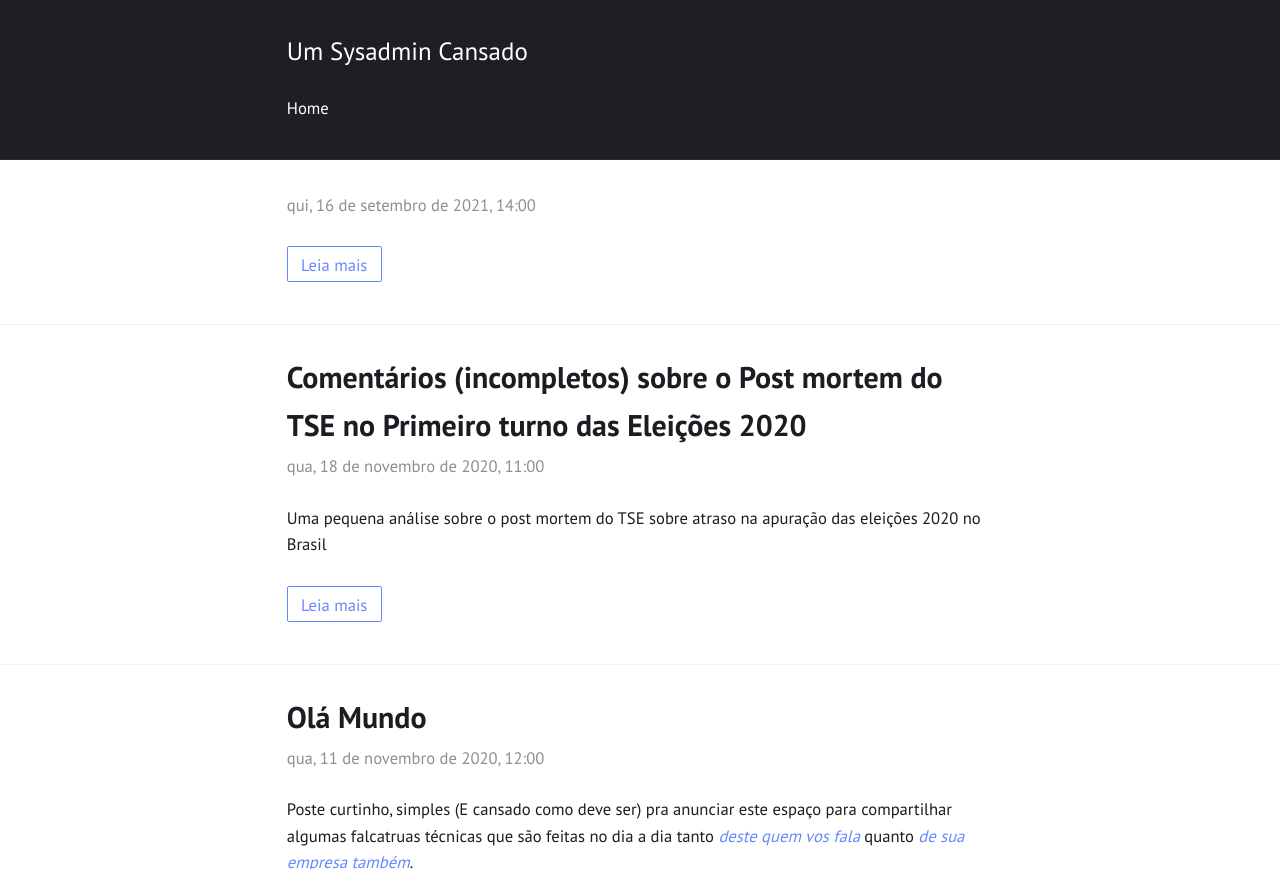
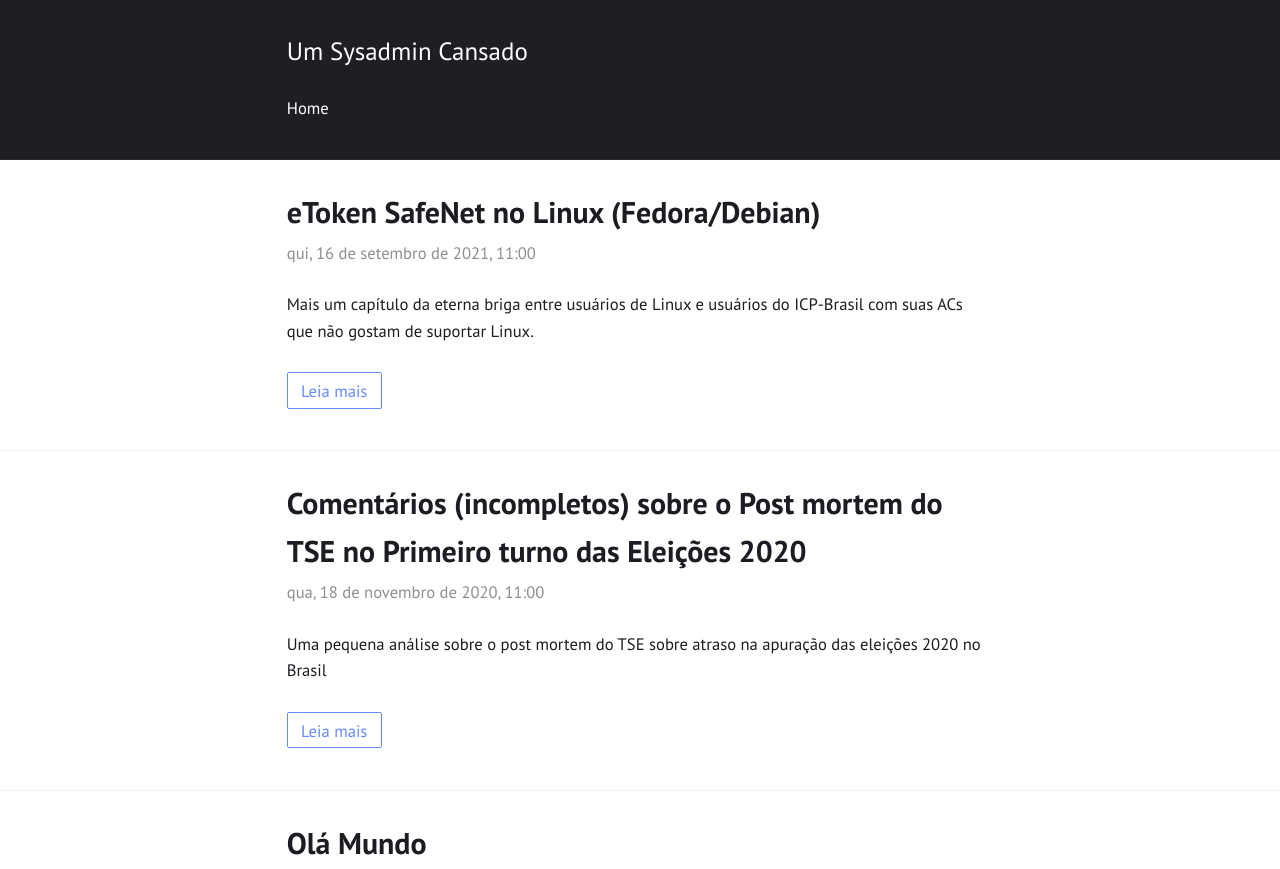
Before and after one commit to leleobhz/leleobhz.github.io, a Jekyll site: the page built from index.html, in a window 1280 px wide and 900 px high, cut to the strip 0-869 px from the top of the window. Built offline with Jekyll 4.4.1, drawn with Linux system fonts in a browser that asks for light colours; some of the changed lines change nothing that is shown.

Commit message:
* Hotfix Safenet Article

```diff
--- a/_posts/2021-09-16-SafeNet-eToken-no-Linux.md
+++ b/_posts/2021-09-16-SafeNet-eToken-no-Linux.md
@@ -1,5 +1,4 @@
 ---
-2021-09-16-SafeNet-eToken-no-Linux.md
 title: "eToken SafeNet no Linux (Fedora/Debian)"
 layout: post
 date: 2021-09-16 11:00 -0300
```
